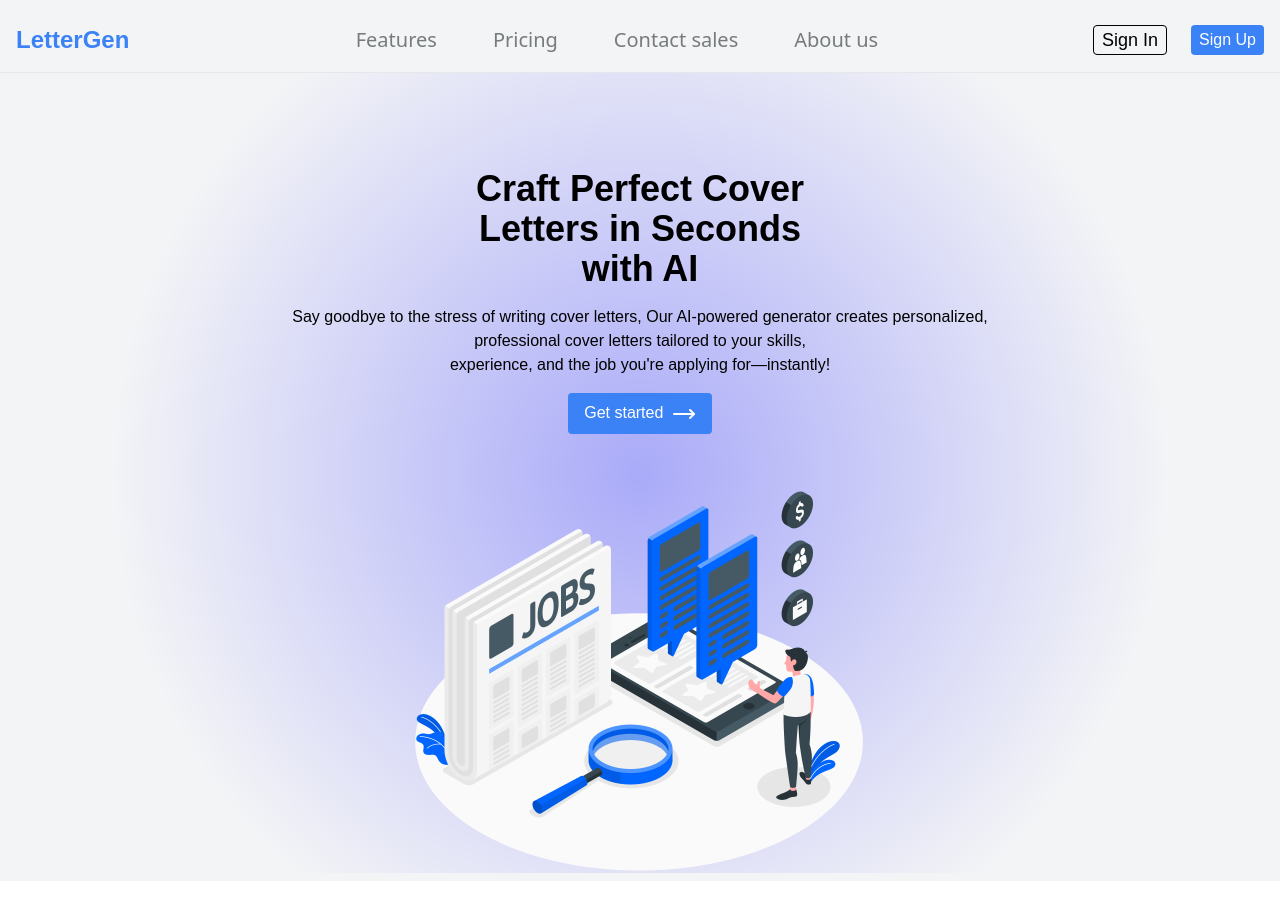
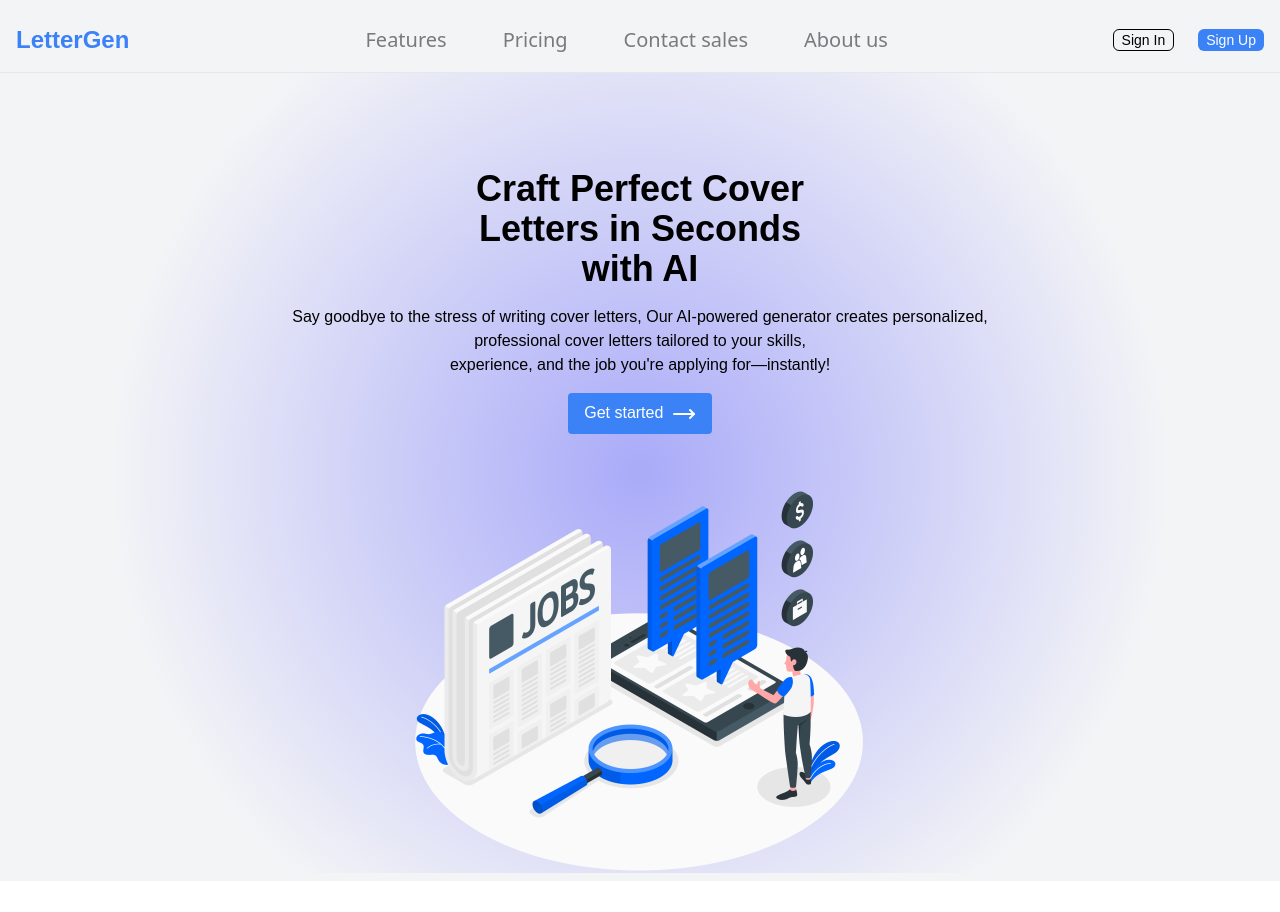
Before and after one commit to GrowDevORG/LetterGen, a Next.js app: page / in a window 1280 px wide. Shown: the top 912 px of the page. Built offline with nearby package versions, Linux system fonts and the light colour scheme; no server answers.

Commit message:
fixed navbar shift issue

```diff
--- a/src/components/Header.tsx
+++ b/src/components/Header.tsx
@@ -22,11 +22,11 @@
       <div className=" flex flex-row gap-6">
         <button
           onClick={() => signIn()}
-          className="text-lg border border-black rounded-sm text-black px-2"
+          className="text-sm border border-black rounded-md text-black px-2"
         >
           Sign In
         </button>
-        <button className="text-white bg-blue-500 rounded-sm px-2">
+        <button className="text-white text-sm bg-blue-500 rounded-md px-2">
           Sign Up
         </button>
       </div>
```
